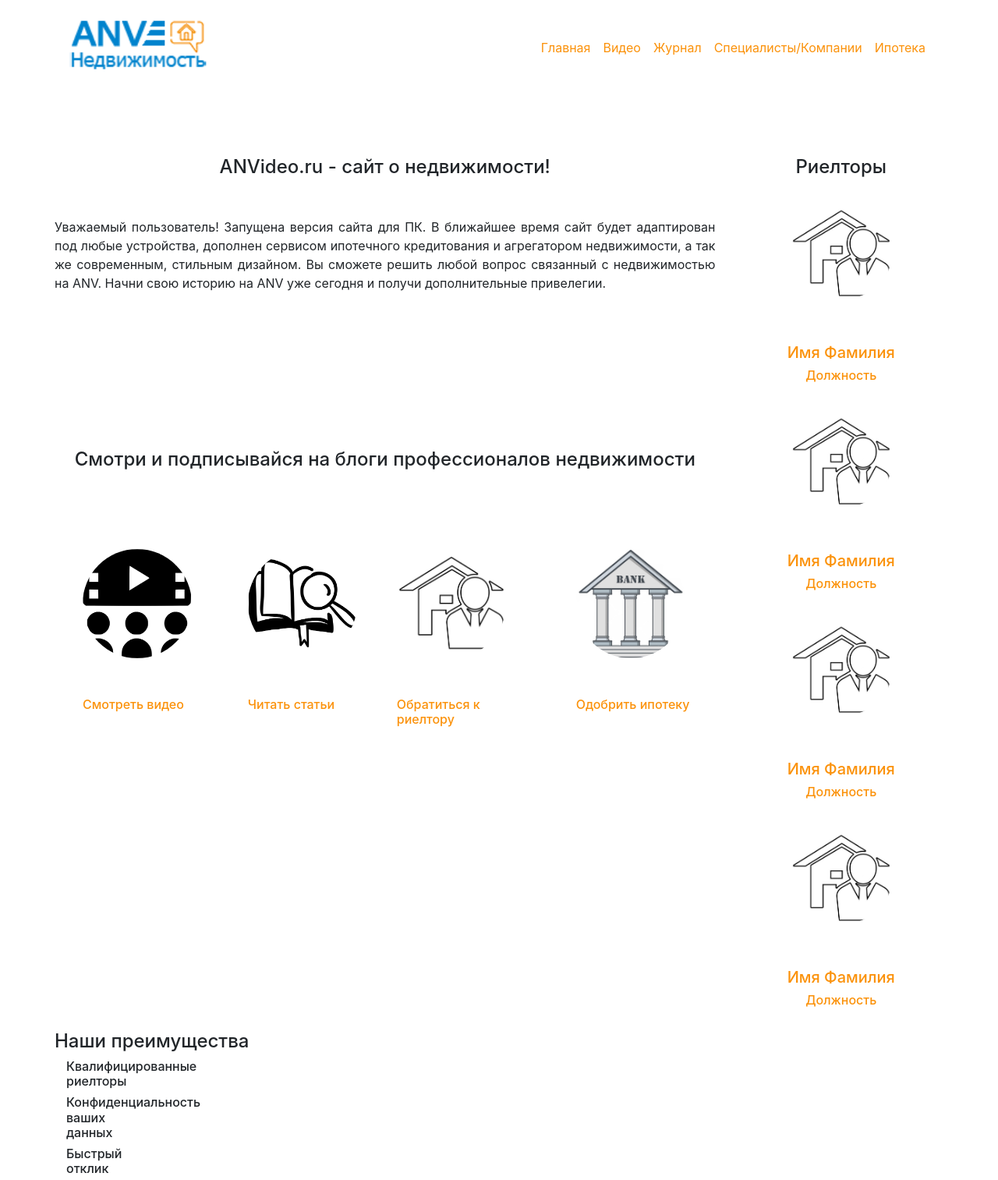
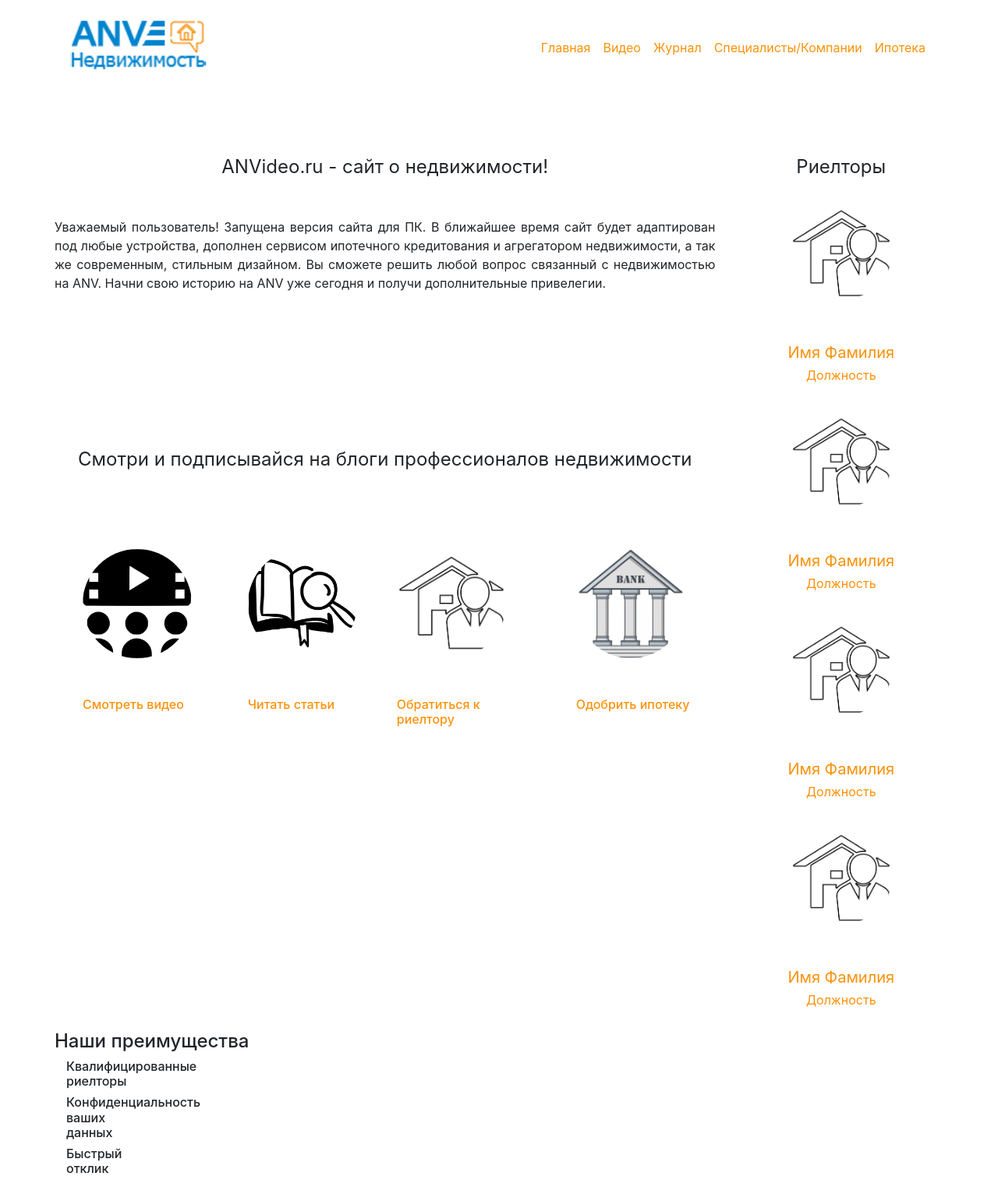
Before and after one commit to Akhmetova/Akhmetova.github.io, a PHP site: page / in a window 1280 px wide. Shown: the part 56-1569 px from the top of the page at 78% size. Run offline with PHP 8.4, Linux system fonts and the light colour scheme.

Commit message:
Update style.css

```diff
--- a/style.css
+++ b/style.css
@@ -67,12 +67,14 @@ body {
 }
 .team-content h5 {
 	color: #fb920b;
+	font-weight: normal;
 }
 .team-content h6 {
 	color: #fb920b;
+	font-weight: normal;
 }
 .callout-section {
-    background: url(./images/callout-bg.jpg) no-repeat fixed 0 0 / cover rgba(0, 0, 0, 0);
+    background: url(/rek.png) no-repeat fixed 0 0 / cover rgba(0, 0, 0, 0);
     height: 100%;
     margin: 0;
     overflow: hidden;
@@ -165,12 +167,14 @@ width: 100%;
 }
 .sticky-top h4 {
 	text-align: center;
+	font-weight: normal;
 }
 #main h4 {
-    margin: 0 0 50px 0;
-text-align: center;
+	margin: 0 0 50px 0;
+	text-align: center;
 	width: 100%;
-    display: block;
+	display: block;
+	font-weight: normal;
 }
 #main p {
 	line-height: 1.5;
```
